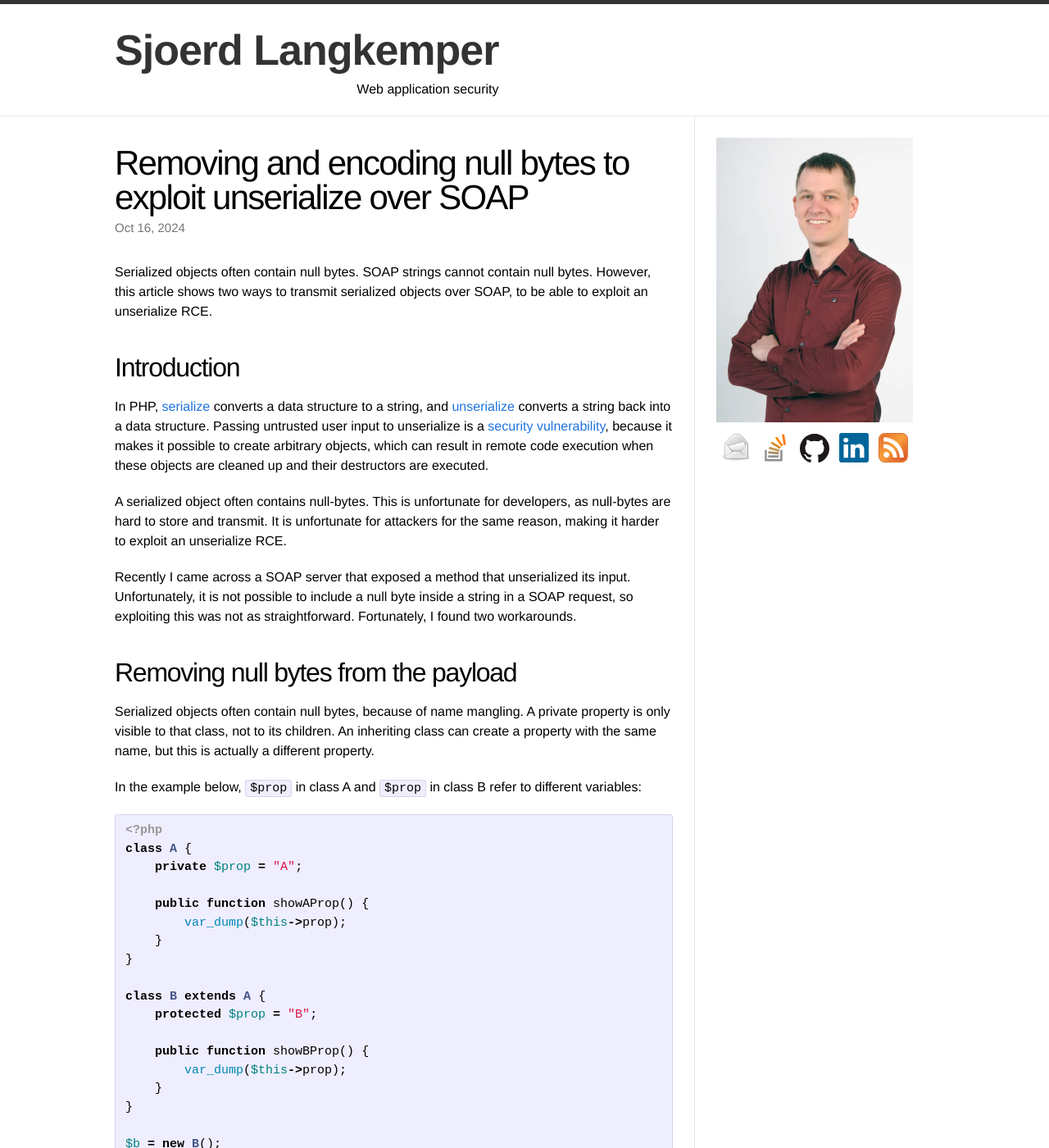
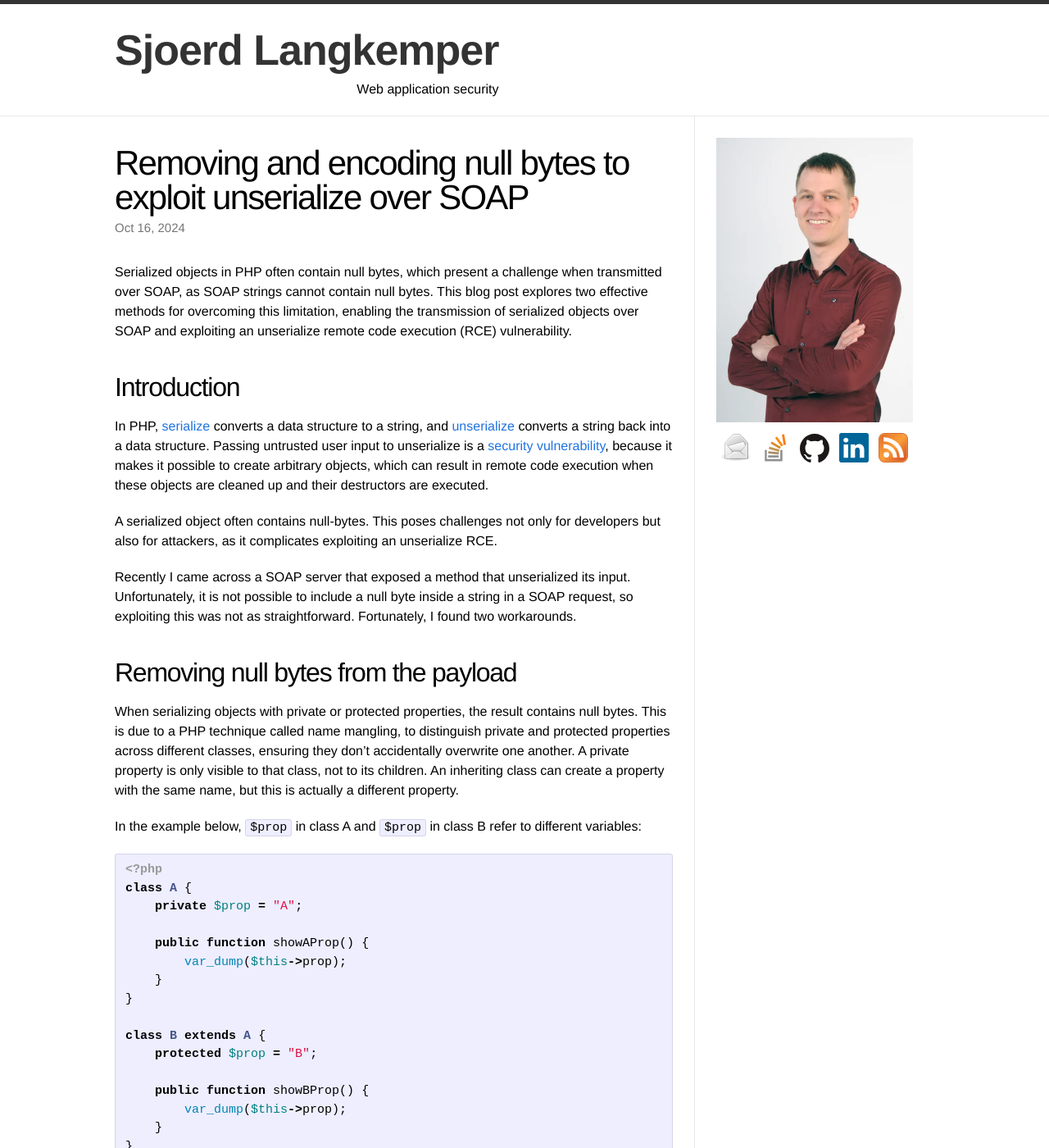
Before and after one commit to Sjord/Sjord.github.io, a Jekyll site: the page built from _posts/2024-09-10-php-unserialize-null-bytes-name-mangling.md, in a window 1280 px wide and 1400 px high. Shown: the whole window at 82% size. Built offline with Jekyll 4.4.1, drawn with Linux system fonts in a browser that asks for light colours; some of the changed text lies outside the part shown.

Commit message:
Fix some sentences

```diff
--- a/_posts/2024-09-10-php-unserialize-null-bytes-name-mangling.md
+++ b/_posts/2024-09-10-php-unserialize-null-bytes-name-mangling.md
@@ -5,19 +5,19 @@ thumbnail: nixie-zero-480.jpg
 date: 2024-10-16
 ---
 
-Serialized objects often contain null bytes. SOAP strings cannot contain null bytes. However, this article shows two ways to transmit serialized objects over SOAP, to be able to exploit an unserialize RCE.
+Serialized objects in PHP often contain null bytes, which present a challenge when transmitted over SOAP, as SOAP strings cannot contain null bytes. This blog post explores two effective methods for overcoming this limitation, enabling the transmission of serialized objects over SOAP and exploiting an unserialize remote code execution (RCE) vulnerability.
 
 ## Introduction
 
 In PHP, [serialize](https://www.php.net/serialize) converts a data structure to a string, and [unserialize](https://www.php.net/unserialize) converts a string back into a data structure. Passing untrusted user input to unserialize is a [security vulnerability](/2021/04/04/remote-code-execution-through-unsafe-unserialize/), because it makes it possible to create arbitrary objects, which can result in remote code execution when these objects are cleaned up and their destructors are executed.
 
-A serialized object often contains null-bytes. This is unfortunate for developers, as null-bytes are hard to store and transmit. It is unfortunate for attackers for the same reason, making it harder to exploit an unserialize RCE.
+A serialized object often contains null-bytes. This poses challenges not only for developers but also for attackers, as it complicates exploiting an unserialize RCE.
 
 Recently I came across a SOAP server that exposed a method that unserialized its input. Unfortunately, it is not possible to include a null byte inside a string in a SOAP request, so exploiting this was not as straightforward. Fortunately, I found two workarounds.
 
 ## Removing null bytes from the payload
 
-Serialized objects often contain null bytes, because of name mangling. A private property is only visible to that class, not to its children. An inheriting class can create a property with the same name, but this is actually a different property.
+When serializing objects with private or protected properties, the result contains null bytes. This is due to a PHP technique called name mangling, to distinguish private and protected properties across different classes, ensuring they don’t accidentally overwrite one another. A private property is only visible to that class, not to its children. An inheriting class can create a property with the same name, but this is actually a different property.
 
 In the example below, `$prop` in class A and `$prop` in class B refer to different variables:
 
@@ -48,7 +48,7 @@ To keep these apart, PHP internally prepends the class name to the property. To
 
 So if we cannot use null bytes, we can only set public properties. It turns out this is sufficient to trigger an unserialize RCE. When serializing, we declare all properties as public. When unserializing, PHP sees that these public properties actually match with protected properties and correctly assigns to the protected properties.
 
-So we can have an RCE payload without null bytes by simply changing "protected" to "public" in the [gadgets.php](https://github.com/ambionics/phpggc/blob/master/gadgetchains/Monolog/RCE/1/gadgets.php) file. Off course, this is a total hack. It doesn't work in PHP versions before 7.2.
+By altering the visibility of the properties from "protected" to "public" in the payload (as in the [gadgets.php](https://github.com/ambionics/phpggc/blob/master/gadgetchains/Monolog/RCE/1/gadgets.php) file), we can create an RCE payload without null bytes. Of course, this is a total hack. It doesn't work in PHP versions before 7.2.
 
 ## Transmitting base64-encoded payloads
 
@@ -76,7 +76,7 @@ In some other languages such as Java, this wouldn't work because binary data is
 
 ## Conclusion
 
-It's both possible to reliably encode null bytes in SOAP, and to create an unserialize RCE payload without null bytes. That SOAP does not support null bytes in string does not pose a problem to exploit an unserialize vulnerability.
+It's both possible to reliably encode null bytes in SOAP, and to create an unserialize RCE payload without null bytes. Between the two methods, base64-encoding binary payloads is generally more reliable as it supports the transmission of null bytes and works across all PHP versions. That SOAP does not support null bytes in string does not pose a problem to exploit an unserialize vulnerability.
 
 ## Read more
 
```
